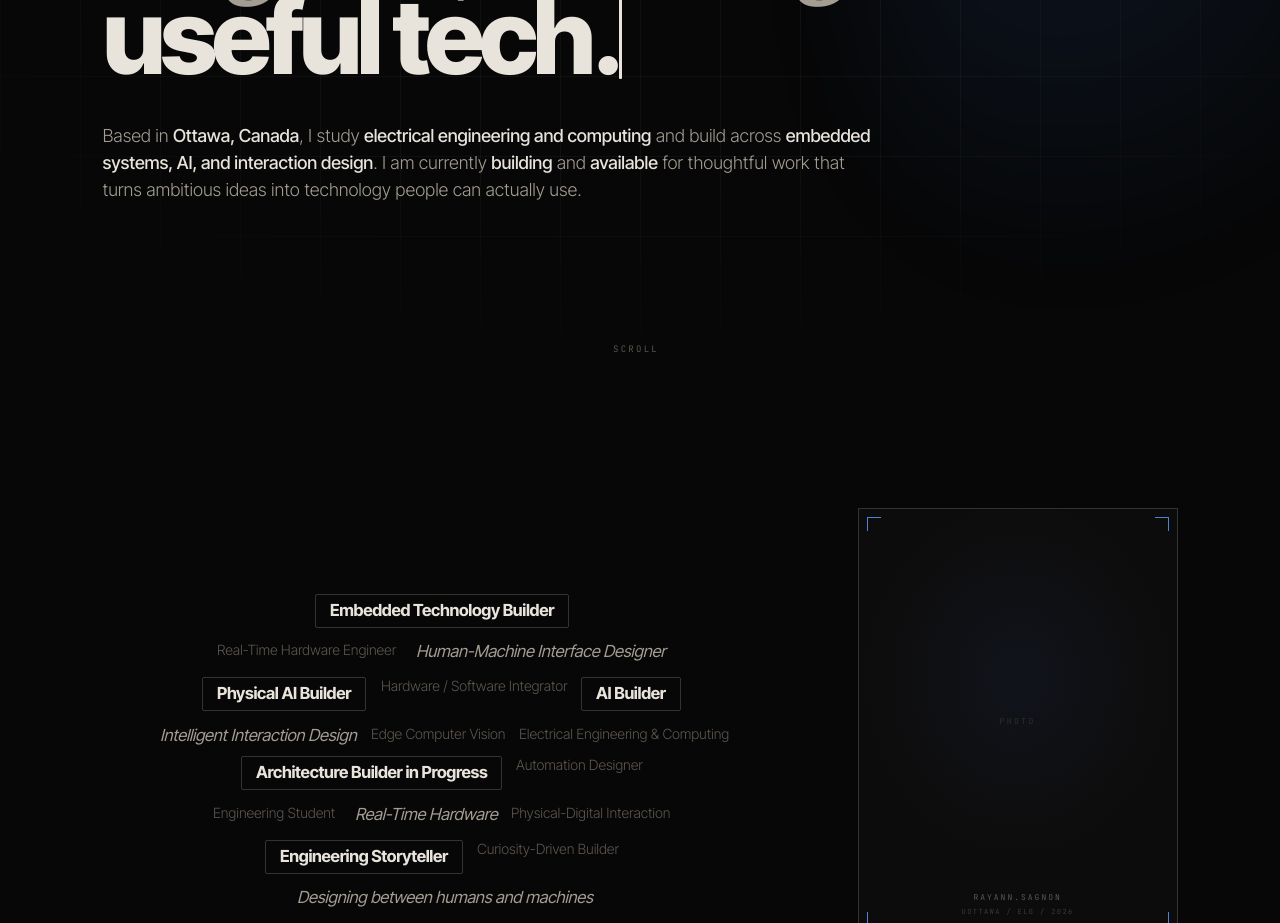
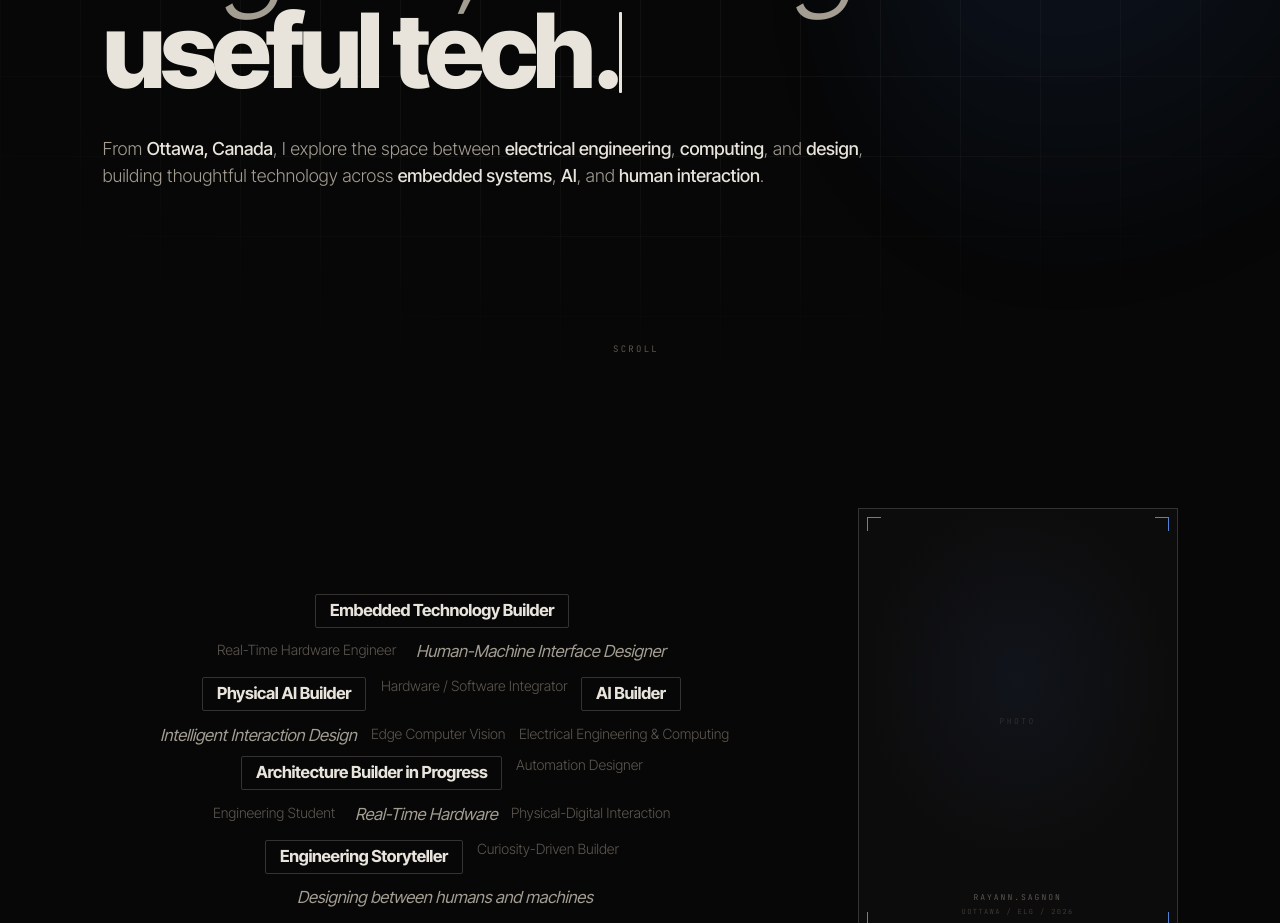
Before and after one commit to RayannSagnon/portfolio, a Next.js app: page / in a window 1280 px wide. Shown: the part 1980-2903 px from the top of the page. Built offline with nearby package versions, Linux system fonts and the light colour scheme; no server answers.

Commit message:
Update hero introduction sentence

```diff
--- a/components/sections/Hero.tsx
+++ b/components/sections/Hero.tsx
@@ -214,10 +214,6 @@ export function Hero() {
 
   const firstName = site.name.split(" ")[0];   // "Rayann"
   const lastName  = site.name.split(" ")[1];   // "Sagnon"
-  const disciplineLabel = "electrical engineering and computing";
-  const locationLabel = "Ottawa, Canada";
-  const focusLabel = "embedded systems, AI, and interaction design";
-
   return (
     <section
       ref={sectionRef}
@@ -324,13 +320,14 @@ export function Hero() {
                 opacity: 0,
               }}
             >
-              Based in{" "}
-              <em style={{ color: "var(--fg)", fontStyle: "normal", fontWeight: 500 }}>{locationLabel}</em>, I study{" "}
-              <em style={{ color: "var(--fg)", fontStyle: "normal", fontWeight: 500 }}>{disciplineLabel}</em>{" "}
-              and build across{" "}
-              <em style={{ color: "var(--fg)", fontStyle: "normal", fontWeight: 500 }}>{focusLabel}</em>. I am currently{" "}
-              <em style={{ color: "var(--fg)", fontStyle: "normal", fontWeight: 500 }}>building</em> and{" "}
-              <em style={{ color: "var(--fg)", fontStyle: "normal", fontWeight: 500 }}>available</em> for thoughtful work that turns ambitious ideas into technology people can actually use.
+              From{" "}
+              <em style={{ color: "var(--fg)", fontStyle: "normal", fontWeight: 500 }}>Ottawa, Canada</em>, I explore the space between{" "}
+              <em style={{ color: "var(--fg)", fontStyle: "normal", fontWeight: 500 }}>electrical engineering</em>,{" "}
+              <em style={{ color: "var(--fg)", fontStyle: "normal", fontWeight: 500 }}>computing</em>, and{" "}
+              <em style={{ color: "var(--fg)", fontStyle: "normal", fontWeight: 500 }}>design</em>, building thoughtful technology across{" "}
+              <em style={{ color: "var(--fg)", fontStyle: "normal", fontWeight: 500 }}>embedded systems</em>,{" "}
+              <em style={{ color: "var(--fg)", fontStyle: "normal", fontWeight: 500 }}>AI</em>, and{" "}
+              <em style={{ color: "var(--fg)", fontStyle: "normal", fontWeight: 500 }}>human interaction</em>.
             </p>
 
           </div>
```
